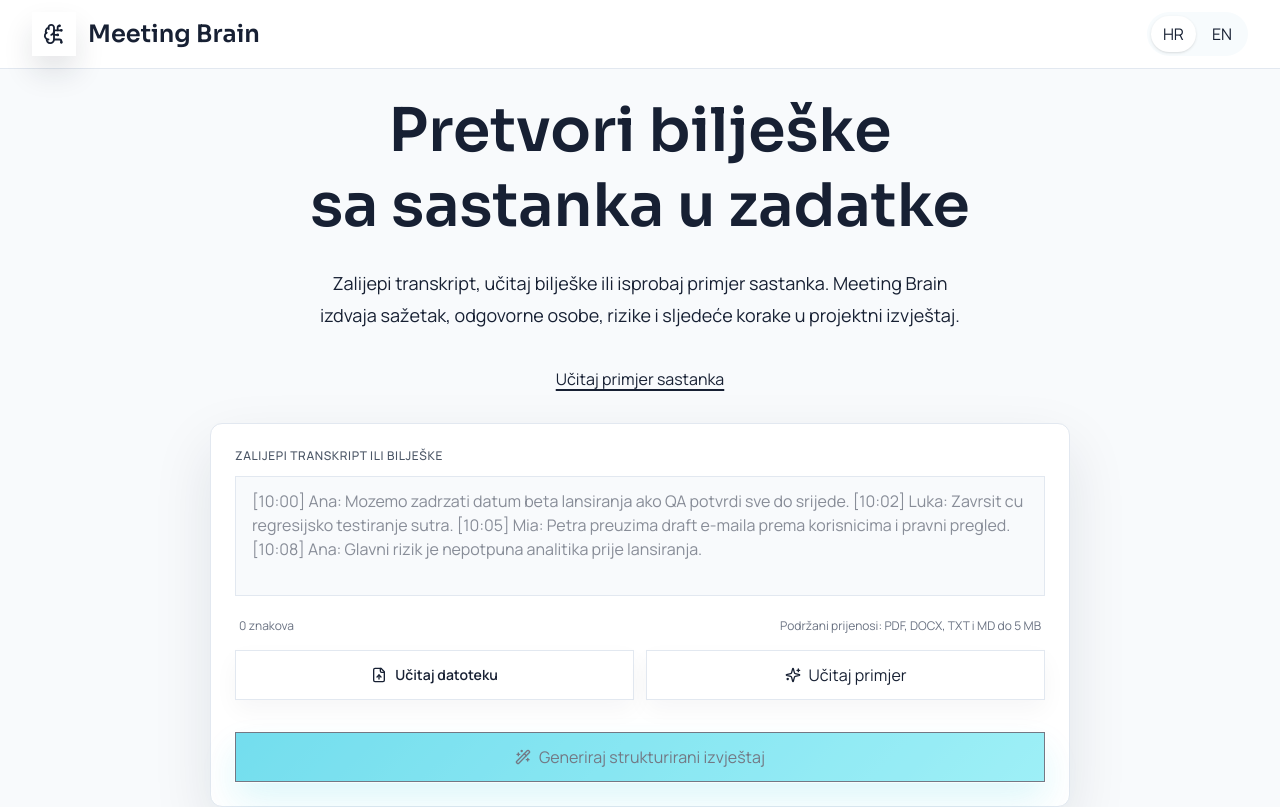
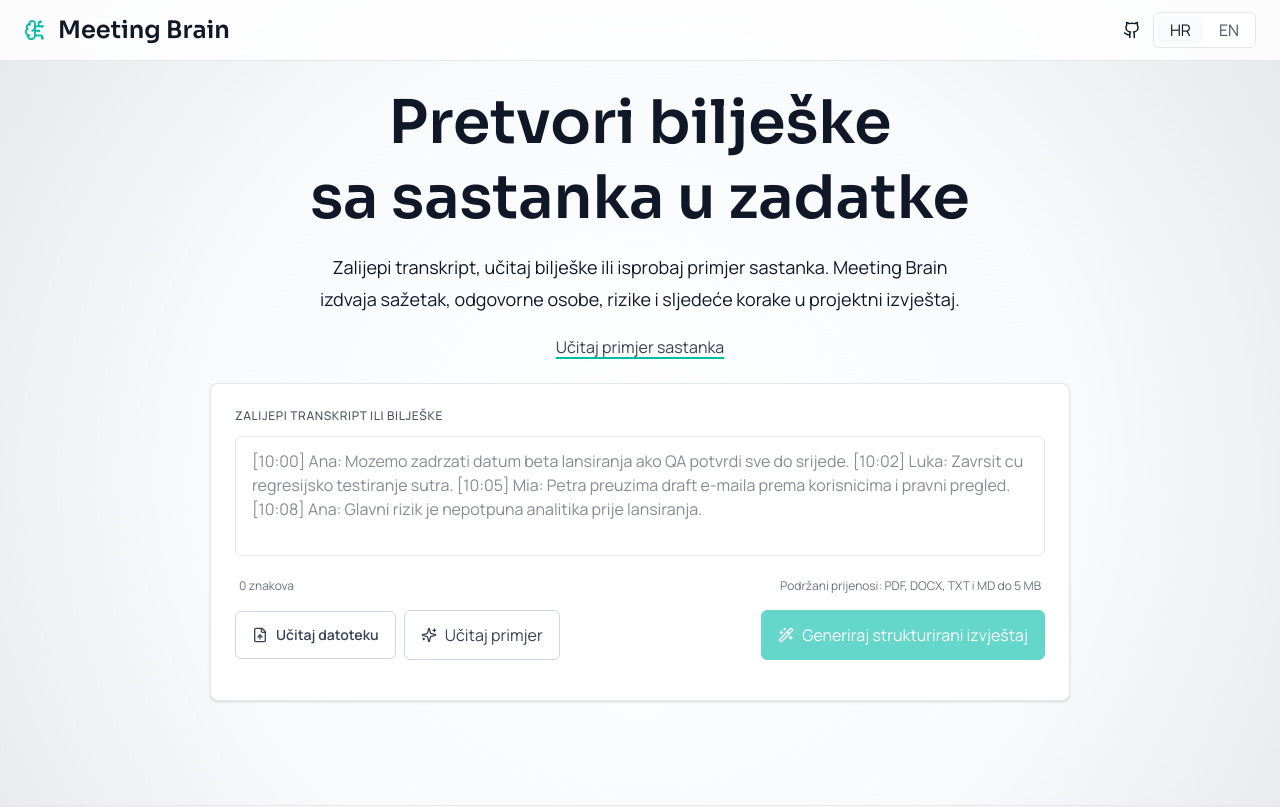
Before and after one commit to gorankolak/meeting-brain, a React (Vite) app: page / in a window 1280 px wide. Shown: the top 807 px of the page. Built offline with nearby package versions, Linux system fonts and the light colour scheme; what @react-pdf/renderer would draw is missing.

Commit message:
style(app): simplify shell and input surfaces

```diff
--- a/src/components/LanguageSwitcher.jsx
+++ b/src/components/LanguageSwitcher.jsx
@@ -9,7 +9,7 @@ export function LanguageSwitcher() {
   return (
     <div
       aria-label={t("language.switcherLabel")}
-      className="flex gap-1 rounded-full bg-surface-100 p-1"
+      className="flex h-9 items-center gap-1 rounded-md border border-gray-200 bg-white p-1"
       role="group"
     >
       {LANGUAGES.map((language) => {
@@ -19,10 +19,10 @@ export function LanguageSwitcher() {
           <button
             aria-label={t(`language.options.${language}`)}
             aria-pressed={isActive}
-            className={`min-h-9 cursor-pointer rounded-full px-3 text-sm transition duration-150 ease-out focus-visible:outline-none focus-visible:ring-2 focus-visible:ring-[--color-accent] focus-visible:ring-offset-2 focus-visible:ring-offset-white ${
+            className={`h-7 cursor-pointer rounded-md px-3 text-sm transition duration-150 ease-out focus-visible:outline-none focus-visible:ring-2 focus-visible:ring-[--color-accent] focus-visible:ring-offset-2 focus-visible:ring-offset-white ${
               isActive
-                ? "bg-white font-medium text-[--color-ink] shadow-sm"
-                : "text-surface-500 hover:text-surface-900"
+                ? "bg-gray-50 font-semibold text-gray-900"
+                : "text-gray-600 hover:bg-gray-50 hover:text-gray-900"
             }`}
             key={language}
             onClick={() => i18n.changeLanguage(language)}
--- a/src/components/app/AppErrorBoundary.jsx
+++ b/src/components/app/AppErrorBoundary.jsx
@@ -24,8 +24,8 @@ export class AppErrorBoundary extends Component {
     }
 
     return (
-      <main className="flex min-h-screen items-center justify-center bg-[radial-gradient(circle_at_top_left,_rgba(38,202,229,0.24),_transparent_30%),linear-gradient(180deg,_#f6fbff_0%,_#eef4f8_40%,_#f5efe9_100%)] px-4 py-10">
-        <section className="w-full max-w-xl rounded-[--radius-panel] border border-white/80 bg-white/92 p-8 shadow-[var(--shadow-card)] backdrop-blur-xl">
+      <main className="flex min-h-screen items-center justify-center bg-[radial-gradient(circle_at_center,_#ffffff_0%,_#f8fafc_55%,_#e5e7eb_100%)] px-4 py-10">
+        <section className="w-full max-w-xl rounded-lg border border-gray-200 bg-white/95 p-8 shadow-sm backdrop-blur-xl">
           <p className="text-xs font-semibold uppercase tracking-[0.18em] text-[--color-warning]">
             {i18n.t("common:errorBoundary.eyebrow")}
           </p>
@@ -39,6 +39,7 @@ export class AppErrorBoundary extends Component {
             <Button
               aria-label={i18n.t("common:errorBoundary.reload")}
               onClick={() => window.location.reload()}
+              tone="secondary"
             >
               {i18n.t("common:errorBoundary.reload")}
             </Button>
--- a/src/components/layout/AppShell.jsx
+++ b/src/components/layout/AppShell.jsx
@@ -1,4 +1,4 @@
-import { BrainCircuit } from "lucide-react";
+import { BrainCircuit, Github } from "lucide-react";
 import { useTranslation } from "react-i18next";
 import { Outlet } from "react-router-dom";
 import { LanguageSwitcher } from "../LanguageSwitcher";
@@ -6,33 +6,45 @@ import { LanguageSwitcher } from "../LanguageSwitcher";
 export function AppShell() {
   const { t } = useTranslation("common");
   const githubUrl = t("footer.githubUrl");
+  const sourceCodeUrl = "https://github.com/gorankolak/meeting-brain";
 
   return (
-    <div className="flex min-h-screen flex-col bg-slate-50 text-[--color-ink]">
-      <header className="border-b border-slate-200 bg-white/90 backdrop-blur-xl">
-        <div className="mx-auto flex max-w-[1440px] items-center justify-between gap-4 px-4 py-3 lg:px-8">
+    <div className="flex min-h-screen flex-col bg-[radial-gradient(circle_at_center,_#ffffff_0%,_#f8fafc_55%,_#e5e7eb_100%)] text-gray-900">
+      <header className="border-b border-gray-200 bg-white/85 backdrop-blur-xl">
+        <div className="mx-auto flex max-w-[1440px] items-center justify-between gap-4 px-6 py-3">
           <div className="flex items-center gap-3">
-            <div className="flex size-11 items-center justify-center rounded-[--radius-button] bg-[--color-panel-strong] text-[--color-accent] shadow-[var(--shadow-soft)]">
-              <BrainCircuit size={22} />
+            <BrainCircuit className="text-teal-500" size={22} />
+            <p className="font-display text-2xl font-semibold leading-none text-gray-900">{t("appTitle")}</p>
           </div>
-            <div>
-              <p className="font-display text-2xl font-semibold leading-none">{t("appTitle")}</p>
+          <div className="flex items-center gap-3">
+            <a
+              aria-label="View Meeting Brain source code on GitHub"
+              className="inline-flex items-center justify-center text-gray-500 transition-colors hover:text-gray-900"
+              href={sourceCodeUrl}
+              rel="noopener noreferrer"
+              target="_blank"
+              title="View source on GitHub"
+            >
+              <Github size={18} />
+            </a>
+            <LanguageSwitcher />
           </div>
-          </div>
-          <LanguageSwitcher />
         </div>
       </header>
       <div className="flex flex-1 flex-col">
         <Outlet />
       </div>
-      <footer className="mt-16 border-t border-slate-200 pt-8">
-        <div className="mx-auto flex max-w-[1440px] flex-col items-center gap-3 px-4 pb-10 text-center text-sm text-[--color-muted] lg:px-8">
-          <p className="max-w-2xl font-medium text-[--color-ink]">{t("footer.title")}</p>
-          <p className="max-w-2xl whitespace-pre-line">{t("footer.description")}</p>
+      <footer className="mt-14 border-t border-gray-200 pt-6">
+        <div className="mx-auto flex max-w-[1440px] flex-col gap-6 px-6 pb-8 text-center text-sm text-gray-600 md:flex-row md:items-start md:justify-between md:text-left">
+          <div className="flex flex-col gap-2 md:max-w-sm">
+            <p className="font-medium text-gray-900">{t("footer.title")}</p>
+            <p className="whitespace-pre-line">{t("footer.description")}</p>
+          </div>
+          <div className="flex flex-col gap-2 md:max-w-md">
             <p>{t("footer.stack")}</p>
             {githubUrl ? (
               <a
-              className="text-cyan-600 transition hover:underline"
+                className="text-gray-600 transition-colors hover:text-gray-900"
                 href={githubUrl}
                 rel="noreferrer"
                 target="_blank"
@@ -41,6 +53,7 @@ export function AppShell() {
               </a>
             ) : null}
           </div>
+        </div>
       </footer>
     </div>
   );
--- a/src/components/meeting/MeetingInputPanel.jsx
+++ b/src/components/meeting/MeetingInputPanel.jsx
@@ -125,7 +125,7 @@ export function MeetingInputPanel({
   }, [inputText]);
 
   return (
-    <section className="rounded-xl border border-slate-200 bg-white p-6 shadow-[var(--shadow-card)] focus-within:ring-2 focus-within:ring-sky-200">
+    <section className="rounded-lg border border-gray-200 bg-white p-6 shadow-sm focus-within:ring-2 focus-within:ring-sky-200">
       <div className="flex flex-col gap-4">
         <label className="block">
           <span className="mb-3 block text-xs font-medium uppercase tracking-wider text-gray-600">
@@ -134,7 +134,7 @@ export function MeetingInputPanel({
           <textarea
             aria-describedby={displayError ? errorId : undefined}
             aria-invalid={displayError ? "true" : "false"}
-            className={`min-h-[120px] max-h-[300px] w-full resize-none overflow-y-auto rounded-[--radius-button] border bg-slate-50 px-4 py-3 font-mono text-sm leading-6 text-[--color-ink] outline-none transition duration-150 ease-out focus:border-[--color-accent] focus:bg-white focus:shadow-[0_0_0_4px_rgba(23,200,227,0.12)] ${displayError ? "border-red-300" : "border-slate-200"}`}
+            className={`min-h-[120px] max-h-[300px] w-full resize-none overflow-y-auto rounded-md border bg-white px-4 py-3 font-mono text-sm leading-6 text-gray-900 outline-none transition duration-150 ease-out focus:border-[--color-accent] focus:bg-white focus:shadow-[0_0_0_4px_rgba(23,200,227,0.12)] ${displayError ? "border-red-300" : "border-gray-200"}`}
             id="meeting-transcript"
             onBlur={markTranscriptTouched}
             onChange={(event) => setInputText(event.target.value)}
@@ -154,8 +154,9 @@ export function MeetingInputPanel({
           <span>{t("home:helper.supportedFiles")}</span>
         </div>
 
-        <div className="grid grid-cols-2 gap-3">
-          <label className="flex min-h-12 cursor-pointer items-center justify-center gap-2 rounded-[--radius-button] border border-slate-200 bg-white px-4 py-3 text-sm font-semibold text-[--color-ink] shadow-[0_10px_24px_rgba(15,23,42,0.04)] transition duration-150 ease-out hover:-translate-y-0.5 hover:border-sky-200 hover:bg-slate-50 hover:shadow-[0_16px_32px_rgba(15,23,42,0.08)] active:translate-y-0 active:bg-white active:shadow-[0_8px_18px_rgba(15,23,42,0.05)] focus-within:outline-3 focus-within:outline-offset-2 focus-within:outline-[--color-accent]">
+        <div className="flex flex-col gap-3 sm:flex-row sm:flex-wrap sm:items-center sm:justify-between">
+          <div className="flex flex-col gap-3 sm:flex-row sm:flex-wrap sm:items-center sm:gap-2">
+            <label className="flex min-h-12 w-full cursor-pointer items-center justify-center gap-2 rounded-md border border-gray-300 bg-white px-4 py-3 text-sm font-semibold text-gray-700 transition duration-150 ease-out hover:bg-gray-50 active:scale-[0.99] focus-within:outline-3 focus-within:outline-offset-2 focus-within:outline-[--color-accent] sm:w-auto">
               <FileUp size={16} />
               {t("home:buttons.uploadFile")}
               <input
@@ -167,7 +168,7 @@ export function MeetingInputPanel({
               />
             </label>
             <Button
-            className="w-full"
+              className="w-full sm:w-auto"
               onClick={loadExample}
               tone="secondary"
             >
@@ -176,21 +177,37 @@ export function MeetingInputPanel({
             </Button>
           </div>
 
+          <div
+            className="w-full sm:w-auto"
+            ref={generateButtonRef}
+          >
+            <Button
+              aria-label={isGenerating ? t("home:buttons.generatingReport") : t("home:buttons.generateReport")}
+              className="w-full sm:w-auto"
+              disabled={isGenerateDisabled}
+              onClick={onGenerate}
+            >
+              {isGenerating ? <Loader2 className="animate-spin" size={16} /> : <WandSparkles size={16} />}
+              {isGenerating ? t("home:buttons.generatingReport") : t("home:buttons.generateReport")}
+            </Button>
+          </div>
+        </div>
+
         <div className="flex flex-col gap-3">
           {fileName ? (
-            <div className="flex items-center justify-between gap-3 rounded-[--radius-panel] border border-slate-200 bg-slate-50 px-4 py-3 text-sm text-[--color-ink]">
+            <div className="flex items-center justify-between gap-3 rounded-md border border-gray-200 bg-gray-50 px-4 py-3 text-sm text-gray-900">
               <div className="flex min-w-0 items-center gap-3">
-                <div className="flex size-10 shrink-0 items-center justify-center rounded-[--radius-button] bg-cyan-100 text-cyan-700">
+                <div className="flex size-10 shrink-0 items-center justify-center rounded-md bg-teal-50 text-teal-700">
                   <FileText size={18} />
                 </div>
                 <div className="min-w-0">
                   <p className="truncate font-semibold">{fileName}</p>
-                  <p className="text-xs text-[--color-muted]">{formatFileSize(fileSize)}</p>
+                  <p className="text-xs text-gray-500">{formatFileSize(fileSize)}</p>
                 </div>
               </div>
               <button
                 aria-label={t("home:buttons.removeFile")}
-                className="inline-flex size-8 items-center justify-center rounded-[--radius-button] text-[--color-muted] hover:bg-white hover:text-[--color-ink]"
+                className="inline-flex size-8 items-center justify-center rounded-md text-gray-500 hover:bg-white hover:text-gray-900"
                 onClick={removeUploadedFile}
                 type="button"
               >
@@ -203,18 +220,6 @@ export function MeetingInputPanel({
         {displayError ? (
           <ErrorBanner id={errorId}>{displayError}</ErrorBanner>
         ) : null}
-
-        <div ref={generateButtonRef}>
-          <Button
-            aria-label={isGenerating ? t("home:buttons.generatingReport") : t("home:buttons.generateReport")}
-            className="w-full"
-            disabled={isGenerateDisabled}
-            onClick={onGenerate}
-          >
-            {isGenerating ? <Loader2 className="animate-spin" size={16} /> : <WandSparkles size={16} />}
-            {isGenerating ? t("home:buttons.generatingReport") : t("home:buttons.generateReport")}
-          </Button>
-        </div>
       </div>
     </section>
   );
--- a/src/components/ui/Button.jsx
+++ b/src/components/ui/Button.jsx
@@ -8,11 +8,13 @@ export function Button({
 }) {
   const tones = {
     primary:
-      "border border-[--color-panel-strong] bg-[linear-gradient(135deg,_#17c8e3_0%,_#5ee6f2_100%)] text-[--color-panel-strong] shadow-[0_18px_36px_rgba(23,200,227,0.24)] ring-1 ring-white/70 hover:scale-[1.02] hover:-translate-y-0.5 hover:brightness-[1.03] hover:shadow-[0_22px_42px_rgba(23,200,227,0.3)] active:translate-y-0 active:scale-100 active:brightness-[0.98] active:shadow-[0_10px_24px_rgba(23,200,227,0.24)]",
+      "border border-teal-500 bg-teal-500 text-white hover:brightness-105 active:scale-[0.99]",
+    accent:
+      "border border-teal-200 bg-teal-50 text-teal-700 hover:bg-teal-100 active:scale-[0.99]",
     secondary:
-      "border border-slate-200 bg-white text-[--color-ink] shadow-[0_10px_24px_rgba(15,23,42,0.04)] hover:scale-[1.02] hover:-translate-y-0.5 hover:border-sky-200 hover:bg-slate-50 hover:shadow-[0_16px_32px_rgba(15,23,42,0.08)] active:translate-y-0 active:scale-100 active:bg-white active:shadow-[0_8px_18px_rgba(15,23,42,0.05)]",
+      "border border-gray-300 bg-white text-gray-700 hover:bg-gray-50 active:scale-[0.99]",
     ghost:
-      "border border-transparent bg-transparent text-[--color-muted] hover:scale-[1.02] hover:border-[--color-border] hover:bg-[--color-panel] hover:text-[--color-ink] active:scale-100 active:bg-white"
+      "border border-transparent bg-transparent text-gray-600 hover:border-gray-200 hover:bg-gray-50 hover:text-gray-900 active:scale-[0.99]"
   };
   const sizes = {
     md: "min-h-12 px-4 py-3 text-sm",
@@ -22,7 +24,7 @@ export function Button({
 
   return (
     <button
-      className={`inline-flex cursor-pointer items-center justify-center gap-2 rounded-[--radius-button] font-semibold transition duration-150 ease-out motion-reduce:transform-none motion-reduce:transition-none focus-visible:outline-3 focus-visible:outline-offset-2 focus-visible:outline-[--color-accent] disabled:cursor-not-allowed disabled:translate-y-0 disabled:opacity-60 ${sizes[size]} ${tones[tone]} ${className}`}
+      className={`inline-flex cursor-pointer items-center justify-center gap-2 rounded-md font-semibold transition duration-150 ease-out motion-reduce:transform-none motion-reduce:transition-none focus-visible:outline-3 focus-visible:outline-offset-2 focus-visible:outline-[--color-accent] disabled:cursor-not-allowed disabled:translate-y-0 disabled:opacity-60 ${sizes[size]} ${tones[tone]} ${className}`}
       type={type}
       {...props}
     >
--- a/src/components/ui/ErrorBanner.jsx
+++ b/src/components/ui/ErrorBanner.jsx
@@ -20,7 +20,7 @@ export function ErrorBanner({ children, tone = "error", id, role = "alert" }) {
 
   return (
     <div
-      className={`flex items-start gap-2 rounded-[--radius-panel] border px-4 py-3 text-sm ${className}`}
+      className={`flex items-start gap-2 rounded-lg border px-4 py-3 text-sm ${className}`}
       id={id}
       role={role}
     >
--- a/src/pages/HomePage.jsx
+++ b/src/pages/HomePage.jsx
@@ -84,12 +84,12 @@ export function HomePage() {
   }, [reportGeneration.report, reportGeneration.status]);
 
   return (
-    <main className="mx-auto flex w-full max-w-[1440px] flex-col gap-6 bg-slate-50 px-4 pb-12 pt-6 lg:gap-8 lg:px-8">
+    <main className="mx-auto flex w-full max-w-[1440px] flex-col gap-5 px-6 pb-12 pt-6 lg:gap-6">
       <div aria-atomic="true" aria-live="polite" className="sr-only">
         {generationAnnouncement}
       </div>
 
-      <section className="mx-auto flex w-full max-w-[900px] flex-col items-center gap-4 text-center lg:gap-6">
+      <section className="mx-auto flex w-full max-w-[900px] flex-col items-center gap-3 text-center lg:gap-4">
         <h1 className="max-w-3xl whitespace-pre-line font-display text-4xl font-semibold leading-tight text-[--color-ink] sm:text-5xl lg:text-6xl">
           {t("home:hero.title")}
         </h1>
@@ -97,7 +97,7 @@ export function HomePage() {
           {t("home:hero.subtitle")}
         </p>
         <button
-          className="mt-3 cursor-pointer text-sm font-semibold text-[--color-panel-strong] underline decoration-[--color-accent] decoration-2 underline-offset-4 transition duration-150 ease-out hover:text-[--color-accent] hover:decoration-[3px] active:text-[--color-panel-strong]"
+          className="mt-1 cursor-pointer text-sm font-semibold text-gray-700 underline decoration-teal-500 decoration-2 underline-offset-4 transition duration-150 ease-out hover:text-teal-700 hover:decoration-[3px] active:text-gray-700"
           onClick={meetingInput.loadExample}
           type="button"
         >
--- a/src/pages/NotFoundPage.jsx
+++ b/src/pages/NotFoundPage.jsx
@@ -6,7 +6,7 @@ export function NotFoundPage() {
 
   return (
     <main className="mx-auto flex min-h-[60vh] max-w-3xl items-center px-4 py-12 lg:px-8">
-      <div className="rounded-[--radius-panel] border border-white/70 bg-white/90 p-8 shadow-[var(--shadow-card)]">
+      <div className="rounded-lg border border-gray-200 bg-white/95 p-8 shadow-sm">
         <p className="text-sm font-semibold uppercase tracking-[0.18em] text-[--color-warning]">
           404
         </p>
@@ -14,7 +14,7 @@ export function NotFoundPage() {
         <p className="mt-3 text-sm leading-7 text-[--color-muted]">
           {t("notFound.body")}
         </p>
-        <Link className="mt-6 inline-flex text-sm font-semibold text-[--color-accent]" to="/">
+        <Link className="mt-6 inline-flex text-sm font-semibold text-teal-700" to="/">
           {t("actions.returnToWorkspace")}
         </Link>
       </div>
```
Also changed, not shown: public/favicon.svg. Lines whose indentation alone changed are shown as unchanged.
